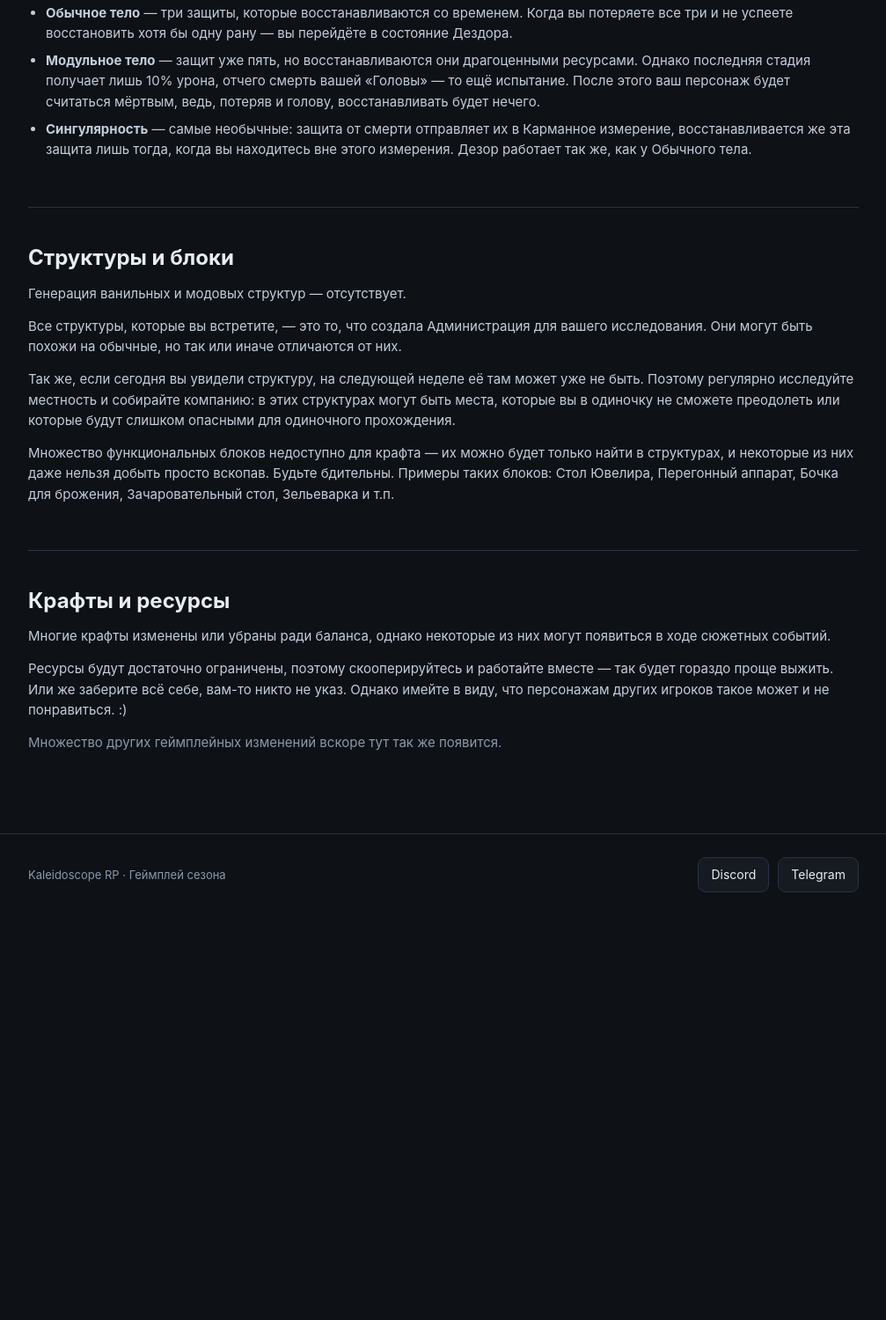
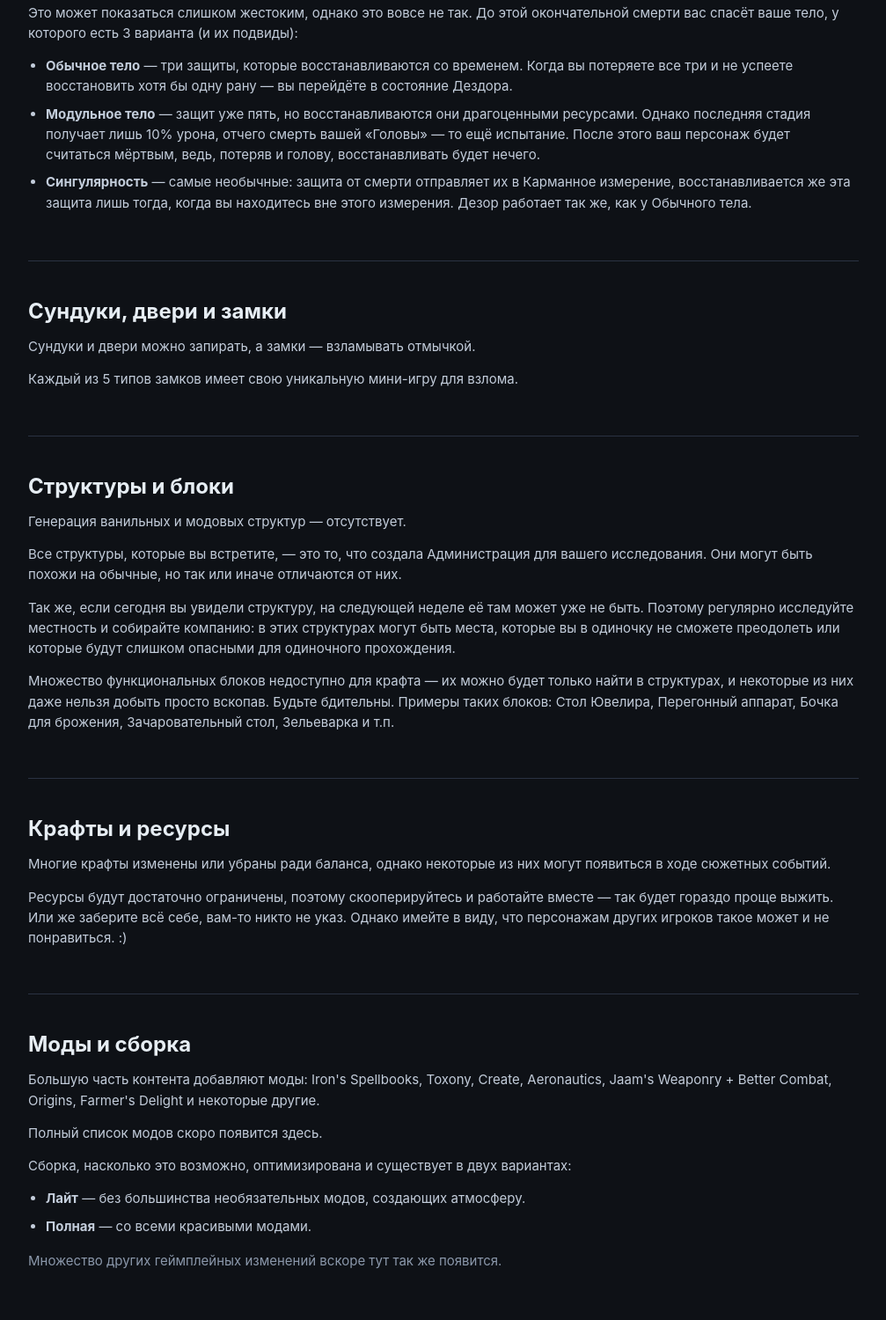
Before and after one commit to safds2017-boop/KaleidoscopeRP, a plain HTML site: page gameplay.html in a window 1280 px wide. Shown: the part 984-2484 px from the top of the page at 88% size, without its empty margins (136-1143 px from the left). Before the commit the page ends 2024 px from the top, so only its background shows below. Drawn offline with Linux system fonts and the light colour scheme.

Commit message:
Add files via upload

```diff
--- a/gameplay.html
+++ b/gameplay.html
@@ -41,6 +41,7 @@
     <h2>Смерть и DeathDoor</h2>
     <p class="warn">Учтите: окончательная смерть в DeathDoor — это смерть персонажа.</p>
     <p>При окончательной смерти вы войдете в состояние DeathDoor. В таком состоянии вы будете в режиме спектатора летать недалеко от своего бездыханного тела (не далее 12 блоков). По истечении двух минут после смерти вы окончательно умрёте.</p>
+    <p>Есть и защита от ваншота: если у вас было полное здоровье и удар должен был убить вас с одного удара, вы остаётесь с половиной сердца и выживаете. После срабатывания защита уходит на долгую перезарядку. От падения это не спасает.</p>
     <p>Однако есть выход! Если рядом есть кто-то, кто поможет вам, он поможет вас поднять, чтобы вы стабилизировались. Вы так же можете принять судьбу и ускорить таймер до вашей смерти.</p>
     <p>Это может показаться слишком жестоким, однако это вовсе не так. До этой окончательной смерти вас спасёт ваше тело, у которого есть 3 варианта (и их подвиды):</p>
     <ul class="list">
@@ -48,6 +49,12 @@
       <li><b>Модульное тело</b> — защит уже пять, но восстанавливаются они драгоценными ресурсами. Однако последняя стадия получает лишь 10% урона, отчего смерть вашей «Головы» — то ещё испытание. После этого ваш персонаж будет считаться мёртвым, ведь, потеряв и голову, восстанавливать будет нечего.</li>
       <li><b>Сингулярность</b> — самые необычные: защита от смерти отправляет их в Карманное измерение, восстанавливается же эта защита лишь тогда, когда вы находитесь вне этого измерения. Дезор работает так же, как у Обычного тела.</li>
     </ul>
+  </section>
+
+  <section class="section">
+    <h2>Сундуки, двери и замки</h2>
+    <p>Сундуки и двери можно запирать, а замки — взламывать отмычкой.</p>
+    <p>Каждый из 5 типов замков имеет свою уникальную мини-игру для взлома.</p>
   </section>
 
   <section class="section">
@@ -62,6 +69,17 @@
     <h2>Крафты и ресурсы</h2>
     <p>Многие крафты изменены или убраны ради баланса, однако некоторые из них могут появиться в ходе сюжетных событий.</p>
     <p>Ресурсы будут достаточно ограничены, поэтому скооперируйтесь и работайте вместе — так будет гораздо проще выжить. Или же заберите всё себе, вам-то никто не указ. Однако имейте в виду, что персонажам других игроков такое может и не понравиться. :)</p>
+  </section>
+
+  <section class="section">
+    <h2>Моды и сборка</h2>
+    <p>Большую часть контента добавляют моды: Iron's Spellbooks, Toxony, Create, Aeronautics, Jaam's Weaponry + Better Combat, Origins, Farmer's Delight и некоторые другие.</p>
+    <p>Полный список модов скоро появится здесь.</p>
+    <p>Сборка, насколько это возможно, оптимизирована и существует в двух вариантах:</p>
+    <ul class="list">
+      <li><b>Лайт</b> — без большинства необязательных модов, создающих атмосферу.</li>
+      <li><b>Полная</b> — со всеми красивыми модами.</li>
+    </ul>
     <p class="lead">Множество других геймплейных изменений вскоре тут так же появится.</p>
   </section>
 </main>
```
